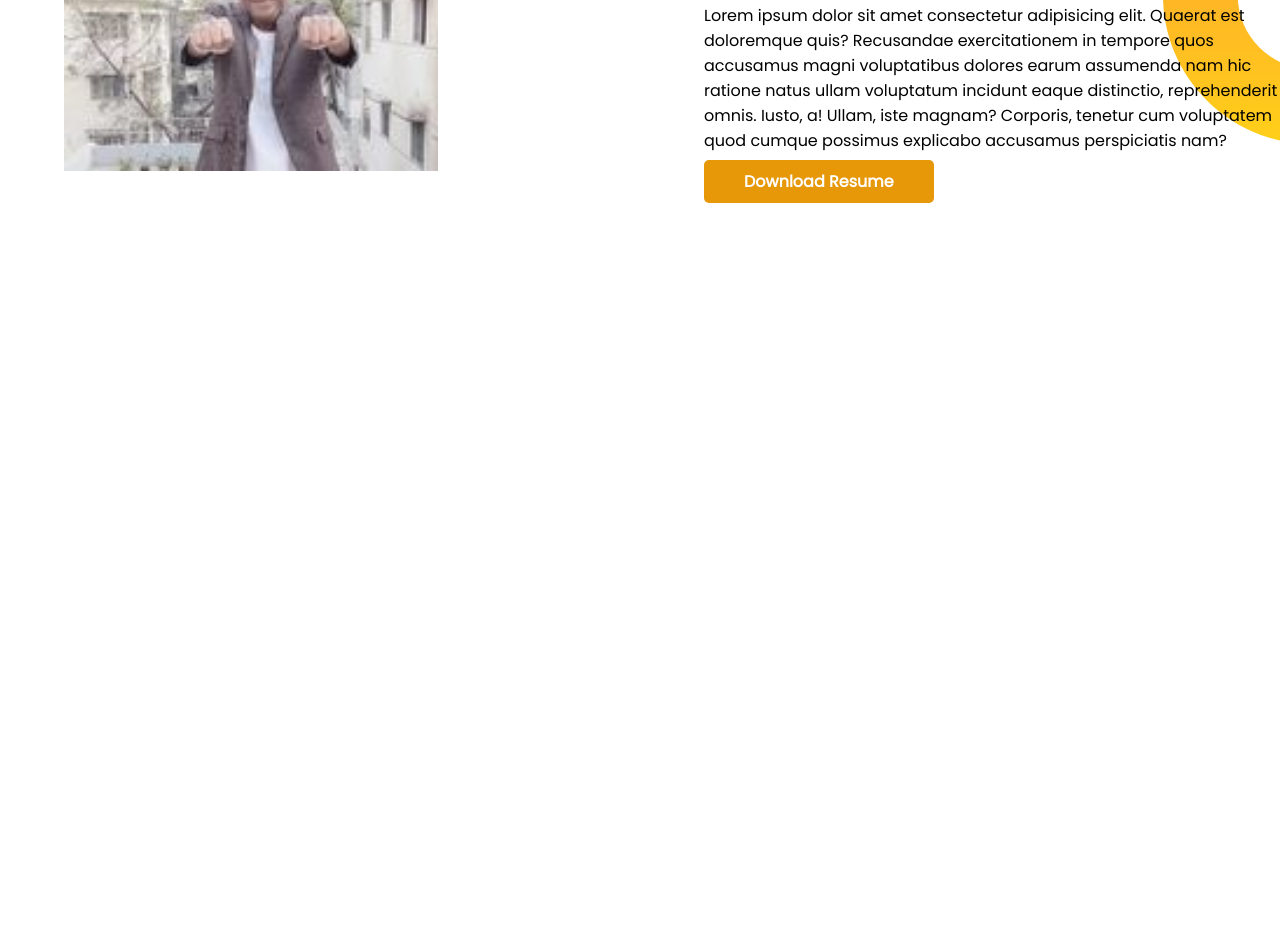
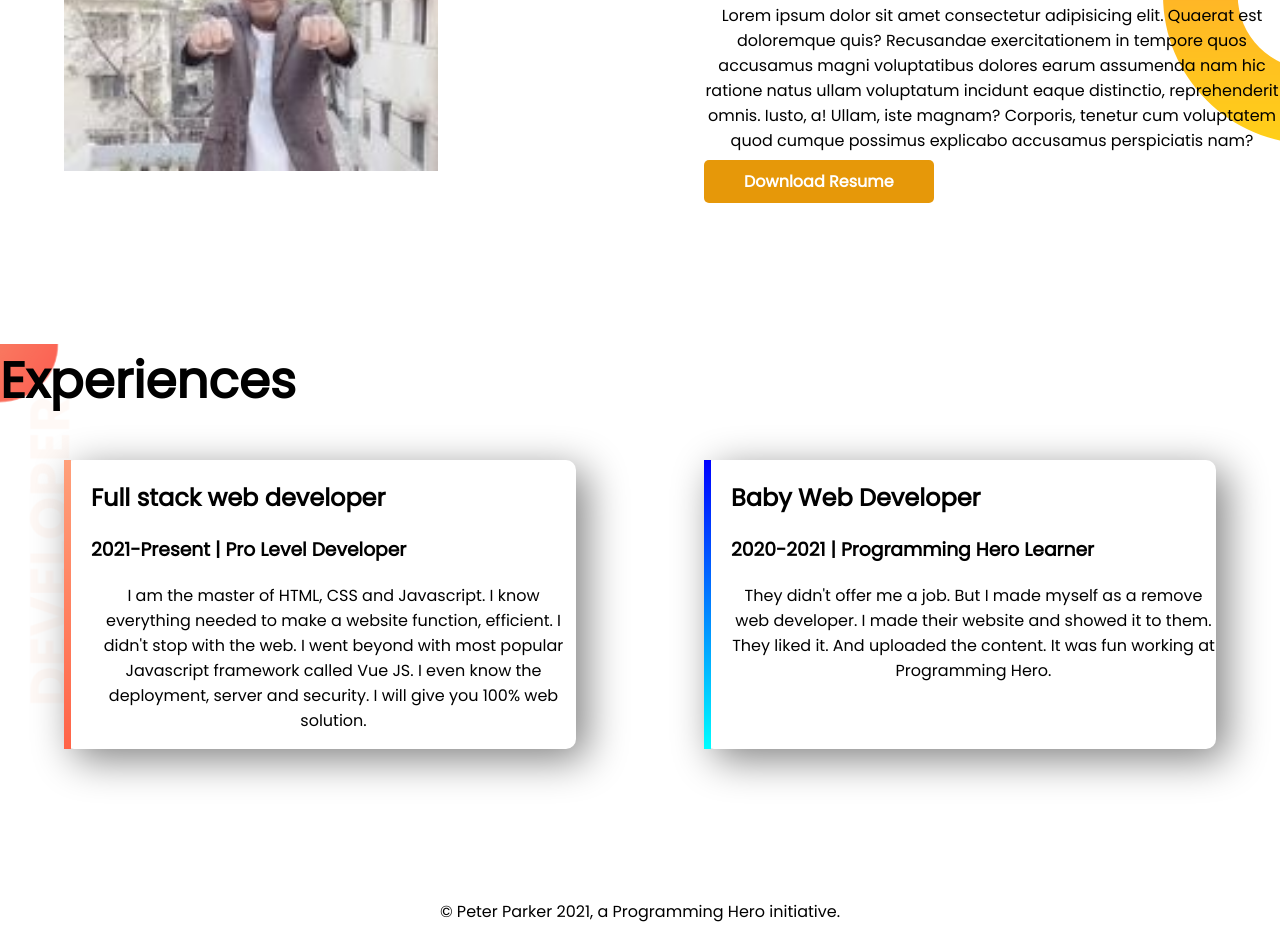
Before and after one commit to Anik-hasan07/developer-portfolio, a plain HTML site: page index.html in a window 1280 px wide. Shown: the part 935-1875 px from the top of the page. Before the commit the page ends 1279 px from the top, so only its background shows below. Drawn offline with Linux system fonts and the light colour scheme.

Commit message:
footer and experience area

```diff
--- a/index.html
+++ b/index.html
@@ -12,8 +12,8 @@
 </head>
 
 <body>
-    <section class="top-banner">
-        <div class="half-width">
+    <section class="top-banner flexable-container">
+        <div class="half-width ">
     <h1>Welcome To</h1>
     <h1> <span class="orange-color">Anik hasan </span>World </h1>
 
@@ -29,7 +29,7 @@
 
 </section>
 
-<section class="dream-big">
+<section class="dream-big flexable-container">
     <div class="half-width">
         <img src="anik1.jpg" alt="">
     </div>
@@ -41,5 +41,29 @@
 
     </div>
 </section>
+<section class="experience-area">
+    <h1>Experiences</h1>
+    <div class="flexable-container ">
+
+    <div id="full-stack"  class="experience-item" >
+
+
+    <h2>Full stack web developer</h2>
+    <h3>2021-Present | Pro Level Developer</h3>
+    <p>I am the master of HTML, CSS and Javascript. I know everything needed to make a website function, efficient. I didn't stop with the web. I went beyond with most popular Javascript framework called Vue JS. I even know the deployment, server and security. I will give you 100% web solution.</p>
+</div>
+<div id="baby-web" class="experience-item">
+
+
+  <h2>  Baby Web Developer</h2>
+    <h3>2020-2021 | Programming Hero Learner</h3>
+    <p>They didn't offer me a job. But I made myself as a remove web developer. I made their website and showed it to them. They liked it. And uploaded the content. It was fun working at Programming Hero.</p>
+</div>
+    </div>
+
+</section>
+<section>
+    <p>© Peter Parker 2021, a Programming Hero initiative.</p>
+</section>
 </body>
 </html>
--- a/style.css
+++ b/style.css
@@ -8,7 +8,7 @@ h1{
 .orange-color{
     color: orange;
 }
-section{
+.flexable-container{
     display: flex;
     margin-bottom: 150px;
 
@@ -39,3 +39,30 @@ section{
     background-position: right;
 
 }
+.experience-item{
+    width: 40%;
+    margin-left: 5%;
+    margin-right: 5%;
+    padding-left: 20px;
+    box-shadow: 10px 10px 40px gray;
+    border-radius: 10px;
+
+}
+.experience-area{
+    background-image: url(top-banner.png);
+    background-repeat: no-repeat;
+
+}
+#full-stack{
+    border-left: 7px solid;
+    border-image: linear-gradient(180deg, lightsalmon, tomato);
+    border-image-slice: 1;
+}
+#baby-web{
+    border-left: 7px solid;
+    border-image: linear-gradient(180deg, blue, cyan);
+    border-image-slice: 1;
+}
+section p{
+    text-align: center;
+}
```
